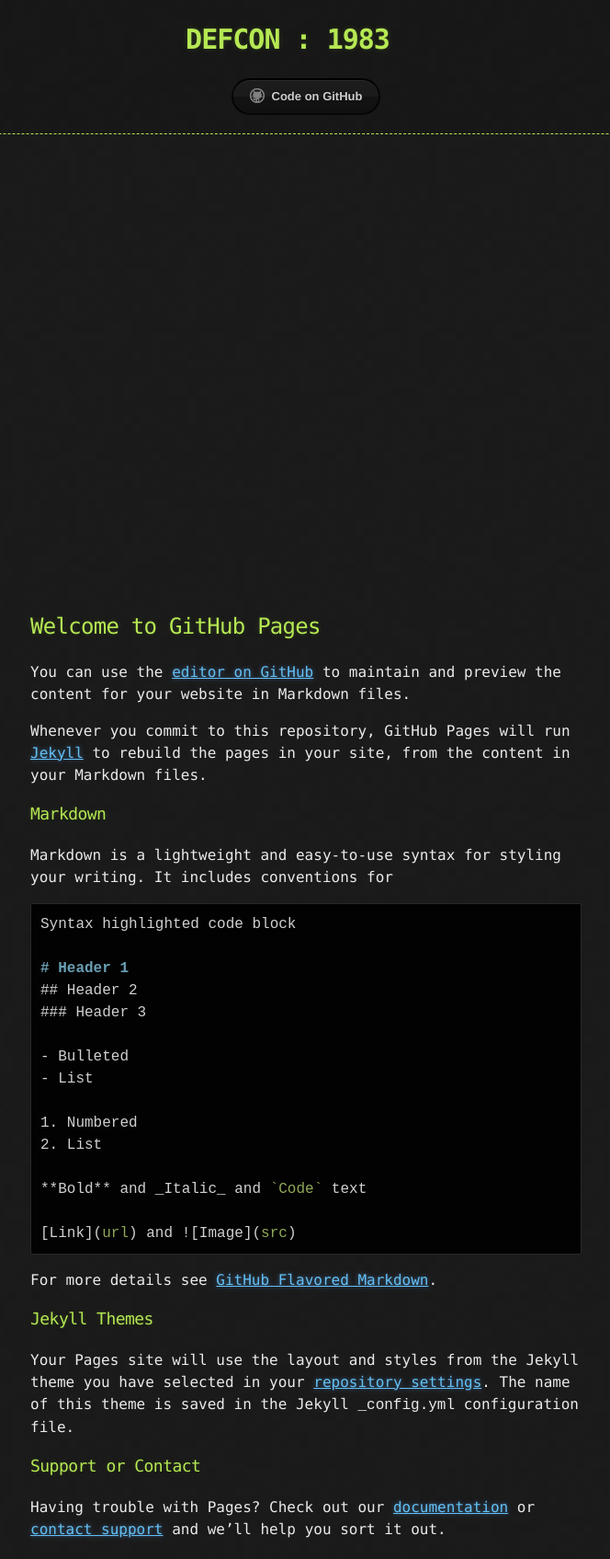
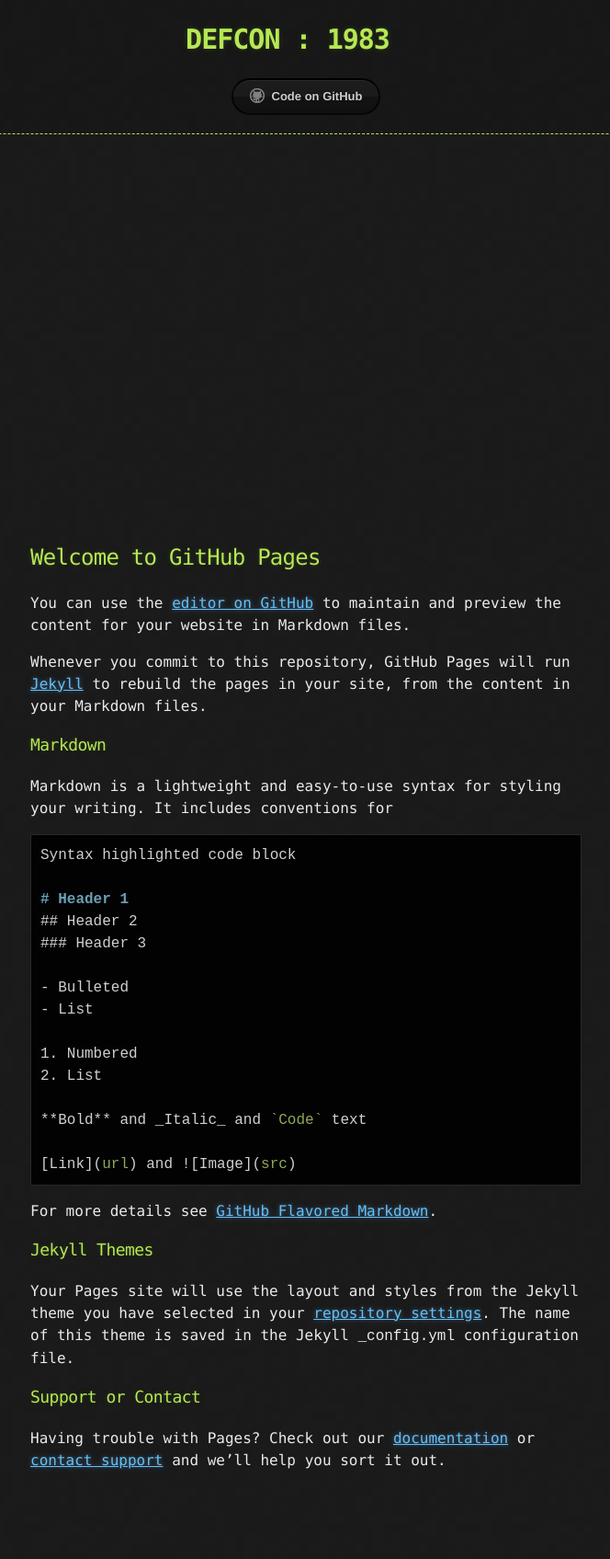
Before and after one commit to mdblabs/DEFCON1983, a Jekyll site: the page built from README.md, in a window 1280 px wide. Shown: the whole page at 92% size, without its empty margins (307-971 px from the left). Built offline with Jekyll 4.4.1, drawn with Linux system fonts in a browser that asks for light colours; our own code applies the rules of GitHub Pages for plain Markdown files; the repository's description, which GitHub fills in, is left out; after the commit the page ends 1620 px from its top, so only the background shows below that.

Commit message:
Canvas added

```diff
--- a/_layouts/default.html
+++ b/_layouts/default.html
@@ -24,7 +24,7 @@
 
                               <div class="container">
                                   <section id="canvas_content" style="text-align: center;">
-                                      <canvas id="game_canvas" width="600" height="450"></canvas>
+                                      <canvas id="game_canvas" width="500" height="375"></canvas>
                                   </section>
                                   <section id="main_content">
                                       {{ content }}
```
